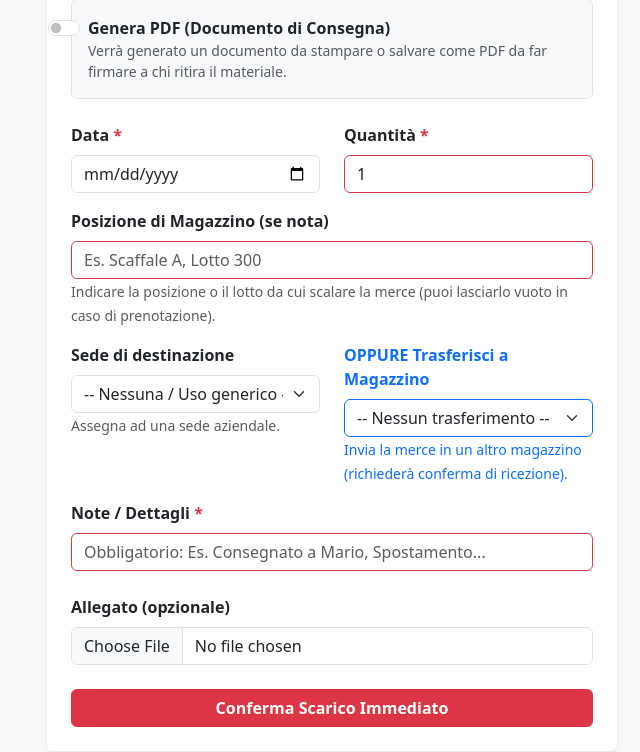
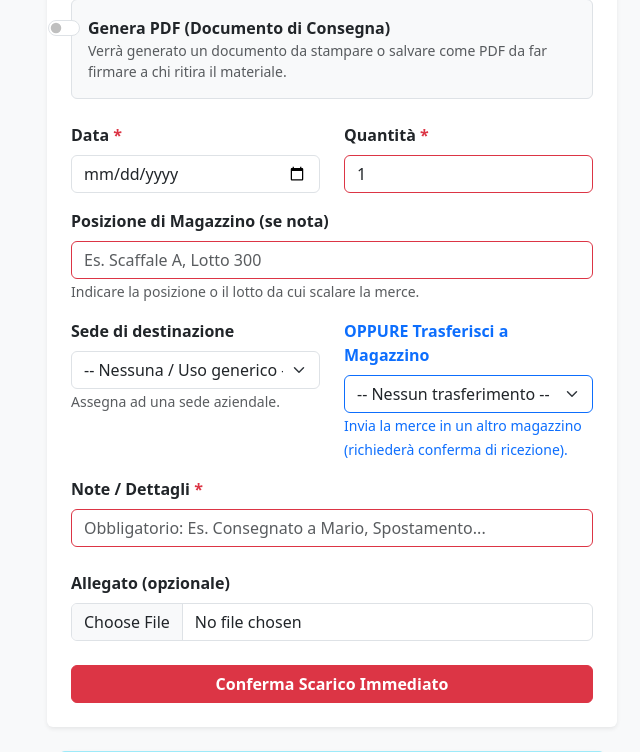
Before and after one commit to sscriboni/ticketing, a FastAPI app: template troubletick_standalone_windows_v7_4_sqlite/app/templates/magazzino_scarico.html in a window 1280 px wide. Shown: the part 227-979 px from the top of the page, without its empty margins (308-948 px from the left). Run offline with FastAPI, Linux system fonts and the light colour scheme; the template is opened without the code that fills it, so the values that code supplies are empty.

Commit message:
refusi su testi

```diff
--- a/troubletick_standalone_windows_v7_4_sqlite/app/templates/magazzino_scarico.html
+++ b/troubletick_standalone_windows_v7_4_sqlite/app/templates/magazzino_scarico.html
@@ -69,7 +69,7 @@
                     {% else %}
                     <input type="text" name="posizione_fisica" class="form-control border-danger" id="posizioneInput" placeholder="Es. Scaffale A, Lotto 300" minlength="5" required>
                     {% endif %}
-                    <small class="text-muted">Indicare la posizione o il lotto da cui scalare la merce (puoi lasciarlo vuoto in caso di prenotazione).</small>
+                    <small class="text-muted">Indicare la posizione o il lotto da cui scalare la merce.</small>
                 </div>
 
                 <div class="row mb-3">
```
